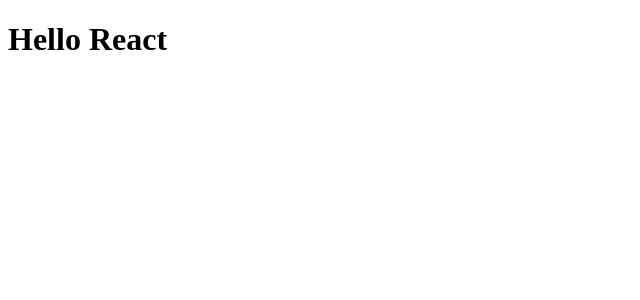
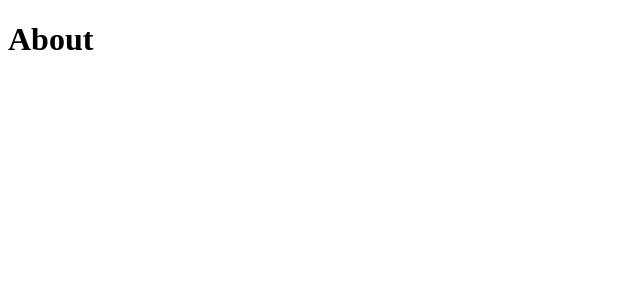
Before and after one commit to tkm-dev9/fastApi, a React (Vite) app in the folder frontend/: page /about in a window 1280 px wide. Shown: the top 300 px of the page, without its empty margins (0-640 px from the left). Built offline with nearby package versions, Linux system fonts and the light colour scheme.

Commit message:
react-router導入

```diff
--- a/frontend/package.json
+++ b/frontend/package.json
@@ -17,12 +17,14 @@
     "@biomejs/biome": "1.9.2",
     "@types/react": "^18.3.8",
     "@types/react-dom": "^18.3.0",
+    "@types/react-router-dom": "^5.3.3",
     "@vitejs/plugin-react": "^4.3.1",
     "typescript": "^5.6.2",
     "vite": "^5.4.6"
   },
   "dependencies": {
     "react": "^18.3.1",
-    "react-dom": "^18.3.1"
+    "react-dom": "^18.3.1",
+    "react-router-dom": "^6.26.2"
   }
 }
--- /dev/null
+++ b/frontend/src/components/About/index.tsx
@@ -0,0 +1,9 @@
+function About() {
+  return (
+    <div>
+      <h1>About</h1>
+    </div>
+  );
+}
+
+export default About;
--- a/frontend/src/components/App.tsx
+++ b/frontend/src/components/App.tsx
@@ -1,8 +1,15 @@
+import { BrowserRouter as Router, Routes, Route } from "react-router-dom";
+import Home from "./Home";
+import About from "./About";
+
 function App() {
   return (
-    <div>
-      <h1>Hello React</h1>
-    </div>
+    <Router>
+      <Routes>
+        <Route path="/" element={<Home />} />
+        <Route path="/about" element={<About />} />
+      </Routes>
+    </Router>
   );
 }
 
--- /dev/null
+++ b/frontend/src/components/Home/index.tsx
@@ -0,0 +1,9 @@
+function Home() {
+  return (
+    <div>
+      <h1>Home</h1>
+    </div>
+  );
+}
+
+export default Home;
```
